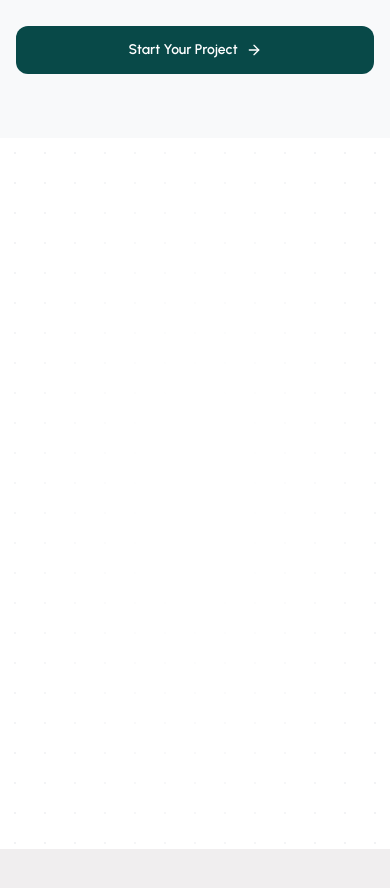
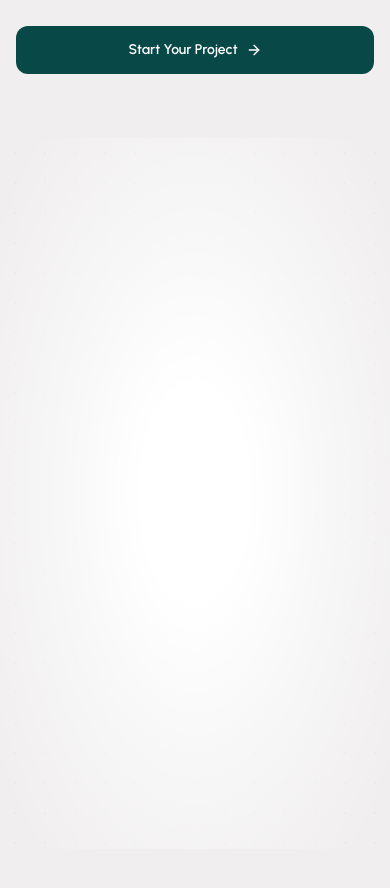
Before and after one commit to afterrender1/devkarnelweb, a Next.js app: page / in a window 390 px wide. Shown: the part 8280-9168 px from the top of the page. Built offline with nearby package versions, Linux system fonts and the light colour scheme.

Commit message:
bg color  chnged

```diff
--- a/app/components/layout/Contact.jsx
+++ b/app/components/layout/Contact.jsx
@@ -214,7 +214,7 @@ const Contact = () => {
     const headingWords = ["→", "Let's", "level", "up", "your", "brand,", "together"];
 
     return (
-        <section id="contact" className={`w-full min-h-screen bg-[#f0eeef] flex items-center justify-center p-0 sm:p-6 lg:p-10 ${urbanist.className}`}>
+        <section id="contact" className={`w-full min-h-screen  flex items-center justify-center p-0 sm:p-6 lg:p-10 ${urbanist.className}`}>
 
             {/* Card */}
             <div
--- a/app/components/layout/Footer.jsx
+++ b/app/components/layout/Footer.jsx
@@ -70,7 +70,7 @@ const Footer = () => {
     }, []);
 
     return (
-        <footer className={`w-full pt-32 bg-[#f0eeef] ${urbanist.className}`}>
+        <footer className={`w-full pt-32  ${urbanist.className}`}>
 
 
             <div className="max-w-245 -mb-22 mx-auto px-4 sm:px-6 pt-6 sm:pt-10">
--- a/app/components/layout/Portfolio.jsx
+++ b/app/components/layout/Portfolio.jsx
@@ -459,7 +459,7 @@ const Portfolio = () => {
     }, []);
 
     return (
-        <section id="portfolio" className={`w-full py-16 sm:py-24 lg:py-32 bg-[#f8f9fa] ${urbanist.className}`}>
+        <section id="portfolio" className={`w-full py-16 sm:py-24 lg:py-32  ${urbanist.className}`}>
             <div className="w-full max-w-350 mx-auto px-4 sm:px-6 lg:px-10">
 
                 {/* ── HEADER ── */}
--- a/app/components/layout/Services.jsx
+++ b/app/components/layout/Services.jsx
@@ -147,7 +147,7 @@ const ServiceCard = ({ service, index }) => {
 
 const Services = () => {
     return (
-        <section id='services' className={`py-24 bg-[#f8f9fa] ${urbanist.className}`}>
+        <section id='services' className={`py-24     ${urbanist.className}`}>
             <div className="max-w-350 mx-auto px-6">
 
                 {/* Header */}
--- a/app/components/layout/Testimonials.jsx
+++ b/app/components/layout/Testimonials.jsx
@@ -174,7 +174,7 @@ const Testimonials = () => {
     }, []);
 
     return (
-        <section id="tesimonials" className={`relative w-full overflow-hidden bg-white ${urbanist.className}`}>
+        <section id="tesimonials" className={`relative w-full overflow-hidden  ${urbanist.className}`}>
 
             {/* Dot grid */}
             <div
--- a/app/globals.css
+++ b/app/globals.css
@@ -2,4 +2,5 @@
 
   :root {
     scroll-behavior: smooth;
+    background-color: #f0eeef;
   }
```
